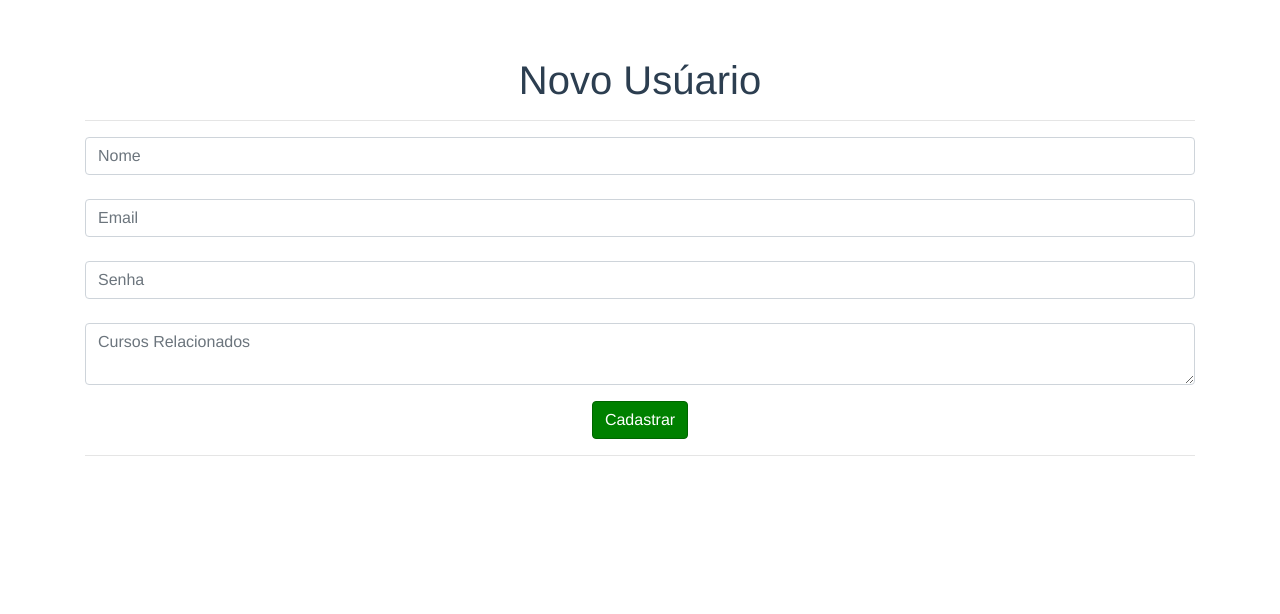
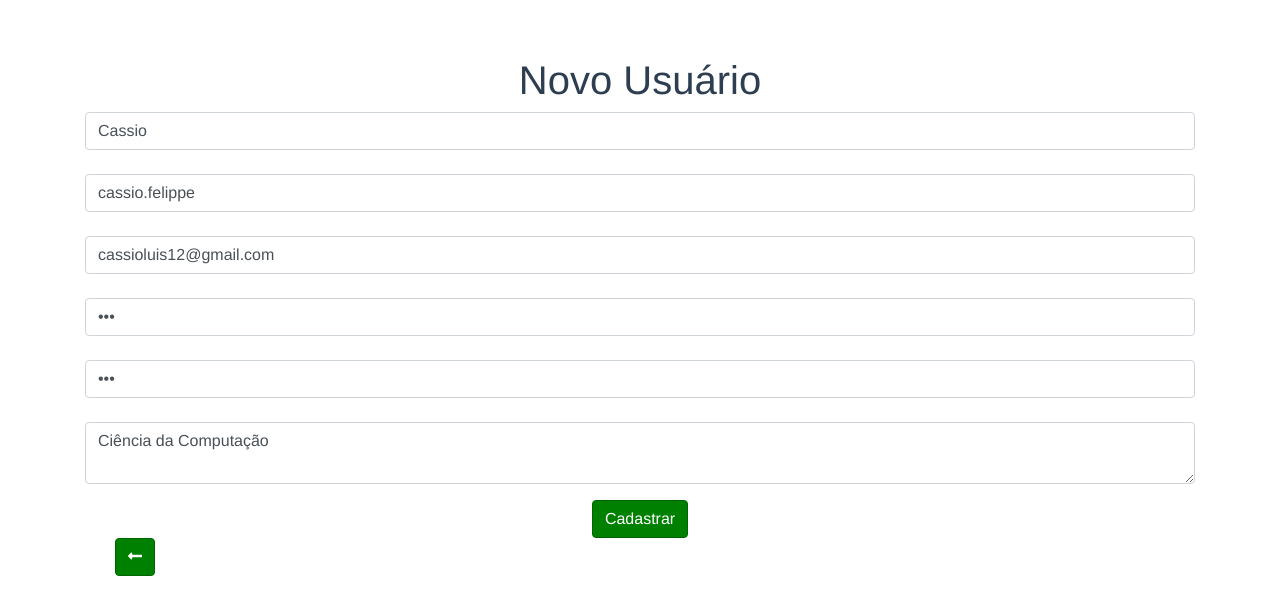
Before and after one commit to CassioFelippe/agrupauffs-frontend, a Vue app: page /cad_usu in a window 1280 px wide. Shown: the top 614 px of the page. Built offline with nearby package versions, Linux system fonts and the light colour scheme.

Commit message:
added route grupos

```diff
--- a/package.json
+++ b/package.json
@@ -12,9 +12,11 @@
     "@fortawesome/free-solid-svg-icons": "^5.14.0",
     "@fortawesome/vue-fontawesome": "^2.0.0",
     "@vue/cli": "^4.5.9",
+    "axios": "^0.21.1",
     "bootstrap-vue": "^2.17.3",
     "core-js": "^3.6.5",
     "vue": "^2.6.11",
+    "vue-axios": "^3.2.2",
     "vue-router": "^3.4.5"
   },
   "devDependencies": {
--- a/src/components/cad_usu.vue
+++ b/src/components/cad_usu.vue
@@ -1,53 +1,95 @@
 <template>
   <div class="container">
-          <h1>Novo Usúario</h1>
-          <hr />
+    <h1>Novo Usuário</h1>
     <div class="form-todo form-group">
       <p>
-              <input placeholder="Nome" type="text" name="usuario" class="form-control" v-model="name" />
+        <input placeholder="Nome" type="text" name="usuario" class="form-control" v-model="usuario.nome" />
       </p>
       <p>
-              <input placeholder="Email" type="text" name="email"  class="form-control" v-model="email" />
+        <input placeholder="Login" type="text" name="login"  class="form-control" v-model="usuario.login" />
       </p>
       <p>
-              <input placeholder="Senha" type="text" name="senha" class="form-control" v-model="senha" />
+        <input placeholder="Email" type="email" name="email"  class="form-control" v-model="usuario.email" />
       </p>
       <p>
-              <textarea placeholder="Cursos Relacionados" name="cursos" class="form-control" v-model="cursos" />
+        <input placeholder="Senha" type="password" name="senha" class="form-control" v-model="usuario.senha" />
       </p>
-            <button @click="Cadastrar" type="submit" class="btn btn-primary">Cadastrar</button>
+      <p>
+        <input placeholder="Confirmação Senha" type="password" name="confirmacao-senha" class="form-control" v-model="usuario.confirmacaoSenha" />
+      </p>
+      <p>
+        <textarea placeholder="Cursos Relacionados" name="cursos" class="form-control" v-model="usuario.cursos" />
+      </p>
+
+      <button @click="create" type="submit" class="btn btn-primary">Cadastrar</button>
+
+      <b-col cols="12" class="text-left">
+        <b-col cols="3">
+          <b-button @click="goback" class="btn btn-primary">
+            <font-awesome-icon icon="long-arrow-alt-left" />
+          </b-button>
+        </b-col>
+      </b-col>
     </div>
-          <hr />
   </div>
 </template>
 
 <script>
+  import http from '@/services/http'
 
   export default {
 
     data() {
       return {
         comments: [],
-          name: '',
-          email: '',
-          senha:'',
-          cursos:''
+        usuario: {
+          nome: null,
+          login: null,
+          email: null,
+          senha: null,
+          confirmacaoSenha: null,
+          cursos: null
+        },
+        required: ['nome', 'email', 'senha', 'confirmacaoSenha']
       }
     },
     methods: {
-        Cadastrar() {
-          if (this.name.trim() === '') {
-            return;
+      create() {
+        // validação campos não preenchidos
+        for (let i = 0; i < this.required.length; i++) {
+          let field = this.required[i];
+
+          if (field === 'email' && !this.validateEmail(this.usuario[field])) {
+            alert(`Favor inserir email no formato correto.`);
+            return false;
+          }
+
+          if (field === 'confirmacaoSenha' && this.usuario.confirmacaoSenha !== this.usuario.senha) {
+            alert(`As senhas não coincidem.`);
+            return false;
+          }
+
+          if (!this.usuario[field]) {
+            alert(`Favor inserir ${field}.`);
+            return false;
+          }
         }
 
         this.comments.push({
-            name: this.name,
+          nome: this.nome,
           message: this.message
         });
 
-          this.name = '';
+        this.nome = '';
         this.message = '';
+
+        http.post('usuarios', this.usuario).then(response => {
+          console.log(response)
+          this.redirect('login');
+        })
+
       },
+
       removeComment(index) {
         this.comments.splice(index, 1);
       }
@@ -56,7 +98,7 @@
       allComments() {
         return this.comments.map(comment => ({
           ...comment,
-            name: comment.name.trim() === '' ? 'Anônimo' : comment.name
+          name: comment.nome.trim() === '' ? 'Anônimo' : comment.nome
         }))
       }
     },
@@ -64,6 +106,18 @@
       comments(val) {
         console.log('val', val)
       }
+    },
+
+    mounted() {
+      // TODO remove it
+      this.usuario = {
+        nome: 'Cassio',
+        login: 'cassio.felippe',
+        email: 'cassioluis12@gmail.com',
+        senha: '123',
+        confirmacaoSenha: '123',
+        cursos: 'Ciência da Computação'
       }
     }
+  };
 </script>
--- /dev/null
+++ b/src/components/grupo-show.vue
@@ -0,0 +1,76 @@
+<template>
+  <div>
+    <b-row class="text-center">
+      <b-col cols="12" class="title">
+        <h1>{{model.nomeDoGrupo}}</h1>
+      </b-col>
+      <b-col cols="12" class="page-wrapper text-left">
+        <b-col cols="12">
+          <h3>Cursos</h3>
+        </b-col>
+        <b-col cols="12">
+          <ul>
+            <li v-for="(g, i) in model.grupoEstudoCurso" :key="'cur'+i">{{g.curso.nomeCurso}}</li>
+          </ul>
+        </b-col>
+        <b-col cols="12">
+          <h3>Horários</h3>
+        </b-col>
+        <b-col cols="12">
+          <ul>
+            <li v-for="(g, i) in model.grupoEstudoHorario" :key="'hor'+i">{{parseDate(g.dataDeCriacaoDoRegistro)}} TODO isso aqui é a hora de criação, usar hora marcada</li>
+          </ul>
+        </b-col>
+        <b-col cols="12">
+          <h3>Participantes</h3>
+        </b-col>
+        <b-col cols="12">
+          <ul>
+            <li v-for="(g, i) in model.grupoEstudoUsuario" :key="'usu'+i">{{g.usuario.nome}}</li>
+          </ul>
+        </b-col>
+      </b-col>
+    </b-row>
+  </div>
+</template>
+
+<script>
+  import http from '@/services/http'
+
+  export default {
+    name: 'grupo',
+
+    data() {
+      return {
+        model: {}
+      }
+    },
+
+    methods: {
+      parseDate(date) {
+        let parsed = new Date(Date.parse(date)),
+        day = parsed.getDate(),
+        month = parsed.getMonth(),
+        year = parsed.getFullYear(),
+        time = date.split('T')[1],
+        hour = time.split(':')[0],
+        minute = time.split(':')[1];
+
+        return `${day < 10 ? '0'+day : day}/${month < 10 ? '0'+(month+1) : month+1}/${year} ${hour}h${minute}`;
+      }
+    },
+
+    mounted() {
+      http.get(`/grupos/id/${this.$route.params.id}`).then(response => {
+        this.model = response.data;
+      });
+    }
+  };
+</script>
+
+<!-- Add "scoped" attribute to limit CSS to this component only -->
+<style scoped>
+  .title {
+    margin-bottom: 2em;
+  }
+</style>
--- /dev/null
+++ b/src/components/grupos.vue
@@ -0,0 +1,48 @@
+<template>
+  <div>
+    <b-row class="text-center">
+      <b-col cols="12" class="title">
+        <h1>Grupos</h1>
+      </b-col>
+      <b-col cols="12" md="6" lg="6" class="page-wrapper" v-for="g in grupos" :key="g.id">
+        <b-card :title="g.nomeDoGrupo" tag="article" class="mb-2">
+          <b-card-text>
+            {{g.descricao}}
+          </b-card-text>
+          <b-button :href="'/grupos/'+g.idGrupo" variant="primary">Acessar</b-button>
+        </b-card>
+      </b-col>
+    </b-row>
+  </div>
+
+</template>
+
+<script>
+  import http from '@/services/http'
+
+  export default {
+    name: 'grupos',
+
+    data() {
+      return {
+        grupos: []
+      }
+    },
+
+    methods: {
+    },
+
+    mounted() {
+      http.post('grupos/pesquisa', {}).then(response => {
+        this.grupos = response.data
+      })
+    }
+  };
+</script>
+
+<!-- Add "scoped" attribute to limit CSS to this component only -->
+<style scoped>
+  .title {
+    margin-bottom: 2em;
+  }
+</style>
--- a/src/components/home.vue
+++ b/src/components/home.vue
@@ -1,7 +1,8 @@
 <template>
   <div>
     <b-row class="text-center">
-      <b-col :cols="display_chat ? 9 : 11" class="page-wrapper">
+      <!-- <b-col :cols="display_chat ? 9 : 11" class="page-wrapper"> -->
+      <b-col class="page-wrapper">
         <img alt="Logo UFFS" src="@/assets/logo.png">
 
         <h1>{{message}}</h1>
@@ -12,10 +13,10 @@
           <b-col cols="12" sm="12" md="3" lg="3">&nbsp;</b-col>
 
           <b-col cols="12" sm="12" md="6" lg="6" class="login-buttons">
-            <b-button block variant="primary" @click="to('login')">
+            <b-button block variant="primary" @click="redirect('/login')">
               Login
             </b-button>
-            <b-button block variant="primary" @click="to('cad_usu')">
+            <b-button block variant="primary" @click="redirect('/cad_usu')">
               Cadastrar
             </b-button>
           </b-col>
@@ -24,12 +25,12 @@
         </b-row>
       </b-col>
 
-      <b-col :cols="display_chat ? 3 : 1" class="chat-wrapper">
+      <!-- <b-col :cols="display_chat ? 3 : 1" class="chat-wrapper">
         <legend>
           <a @click="toggle_chat">{{chat_icon}}&nbsp;Chat</a>
         </legend>
         <chat class="chat" :hidden="!display_chat" />
-      </b-col>
+      </b-col> -->
     </b-row>
   </div>
 
--- a/src/components/login.vue
+++ b/src/components/login.vue
@@ -13,14 +13,14 @@
         <label>Senha</label>
         <b-form-input type="password" />
 
-        <b-button variant="primary">
+        <b-button @click="login" variant="primary">
           Entrar
         </b-button>
       </b-col>
 
       <b-col cols="12" class="text-left">
         <b-col cols="1">
-          <b-button @click="voltar" class="btn btn-primary">
+          <b-button @click="goback" class="btn btn-primary">
             <font-awesome-icon icon="long-arrow-alt-left" />
           </b-button>
         </b-col>
@@ -36,8 +36,8 @@
     mounted() {},
 
     methods: {
-      voltar() {
-        this.$router.back();
+      login() {
+        this.redirect('/grupos');
       }
     }
   };
--- a/src/main.js
+++ b/src/main.js
@@ -3,16 +3,18 @@ import 'bootstrap/dist/css/bootstrap.css'
 import Vue from 'vue'
 import BootstrapVue from 'bootstrap-vue'
 import Router from 'vue-router'
-import { library } from '@fortawesome/fontawesome-svg-core'
-import { fas } from '@fortawesome/free-solid-svg-icons'
-import { FontAwesomeIcon } from '@fortawesome/vue-fontawesome'
-
 import App from '@/App.vue'
 import home from '@/components/home.vue'
 import login from '@/components/login.vue'
 import cad_usu from '@/components/cad_usu.vue'
 import chat from '@/components/chat.vue'
 import router from '@/router.js'
+import axios from 'axios'
+import VueAxios from 'vue-axios'
+
+import { library } from '@fortawesome/fontawesome-svg-core'
+import { fas } from '@fortawesome/free-solid-svg-icons'
+import { FontAwesomeIcon } from '@fortawesome/vue-fontawesome'
 
 library.add(fas)
 
@@ -25,16 +27,11 @@ Vue.component('cad_usu', cad_usu)
 Vue.component('chat', chat)
 
 Vue.use(BootstrapVue)
-Vue.use(Router);
+Vue.use(Router)
+Vue.use(VueAxios, axios)
 
 Vue.mixin({
   methods: {
-    to(route) {
-      this.$router.push(route).then(() => {
-        this.$router.go()
-      });
-    },
-
     mobile() {
       const userAgent = navigator.userAgent;
       return userAgent.match(/Android/i)
@@ -44,6 +41,21 @@ Vue.mixin({
           || userAgent.match(/iPod/i)
           || userAgent.match(/BlackBerry/i)
           || userAgent.match(/Windows Phone/i);
+    },
+
+    validateEmail(email) {
+      const re = /^(([^<>()[\]\\.,;:\s@"]+(\.[^<>()[\]\\.,;:\s@"]+)*)|(".+"))@((\[[0-9]{1,3}\.[0-9]{1,3}\.[0-9]{1,3}\.[0-9]{1,3}\])|(([a-zA-Z\-0-9]+\.)+[a-zA-Z]{2,}))$/;
+      return re.test(String(email).toLowerCase());
+    },
+
+    goback() {
+      this.$router.back();
+    },
+
+    redirect(route) {
+      this.$router.push(route || '/').catch(e => e).then(() => {
+        this.$router.go();
+      });
     }
   },
 })
--- a/src/router.js
+++ b/src/router.js
@@ -2,6 +2,8 @@ import Router from 'vue-router'
 import home from '@/components/home.vue'
 import login from '@/components/login.vue'
 import cad_usu from '@/components/cad_usu.vue'
+import grupos from '@/components/grupos.vue'
+import grupo from '@/components/grupo-show.vue'
 
 const router = new Router({
   mode: 'history',
@@ -9,7 +11,9 @@ const router = new Router({
   routes: [
     { path: '/', component: home },
     { path: '/login', component: login },
-    {path: '/cad_usu', component:cad_usu}
+    { path: '/cad_usu', component: cad_usu },
+    { path: '/grupos', component: grupos },
+    { path: '/grupos/:id', component: grupo }
   ]
 })
 
--- /dev/null
+++ b/src/services/http.js
@@ -0,0 +1,7 @@
+import axios from 'axios';
+
+let http = axios.create({
+  baseURL: 'http://localhost:8080/'
+});
+
+export default http;
```
Lines whose indentation alone changed are shown as unchanged.
